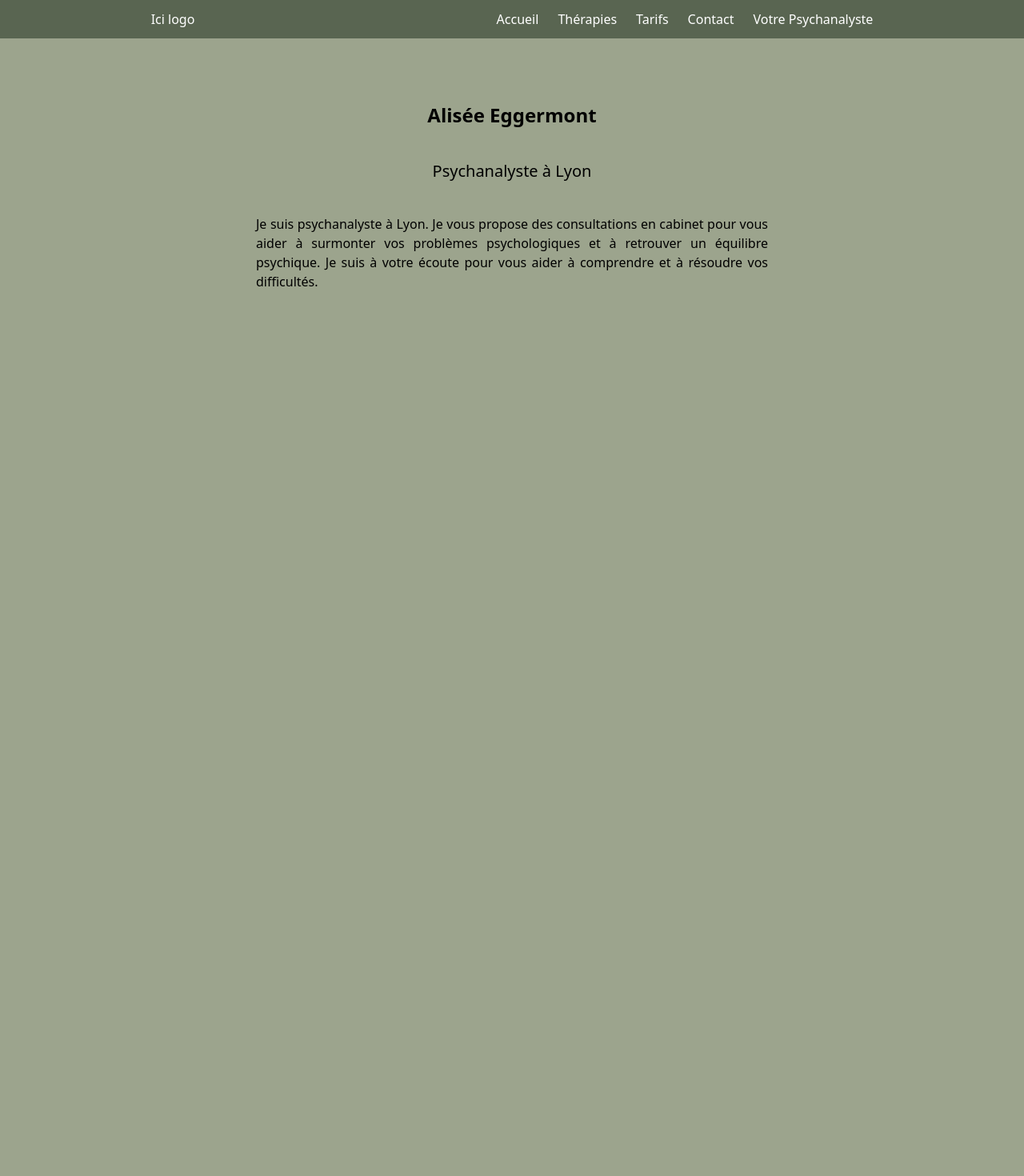
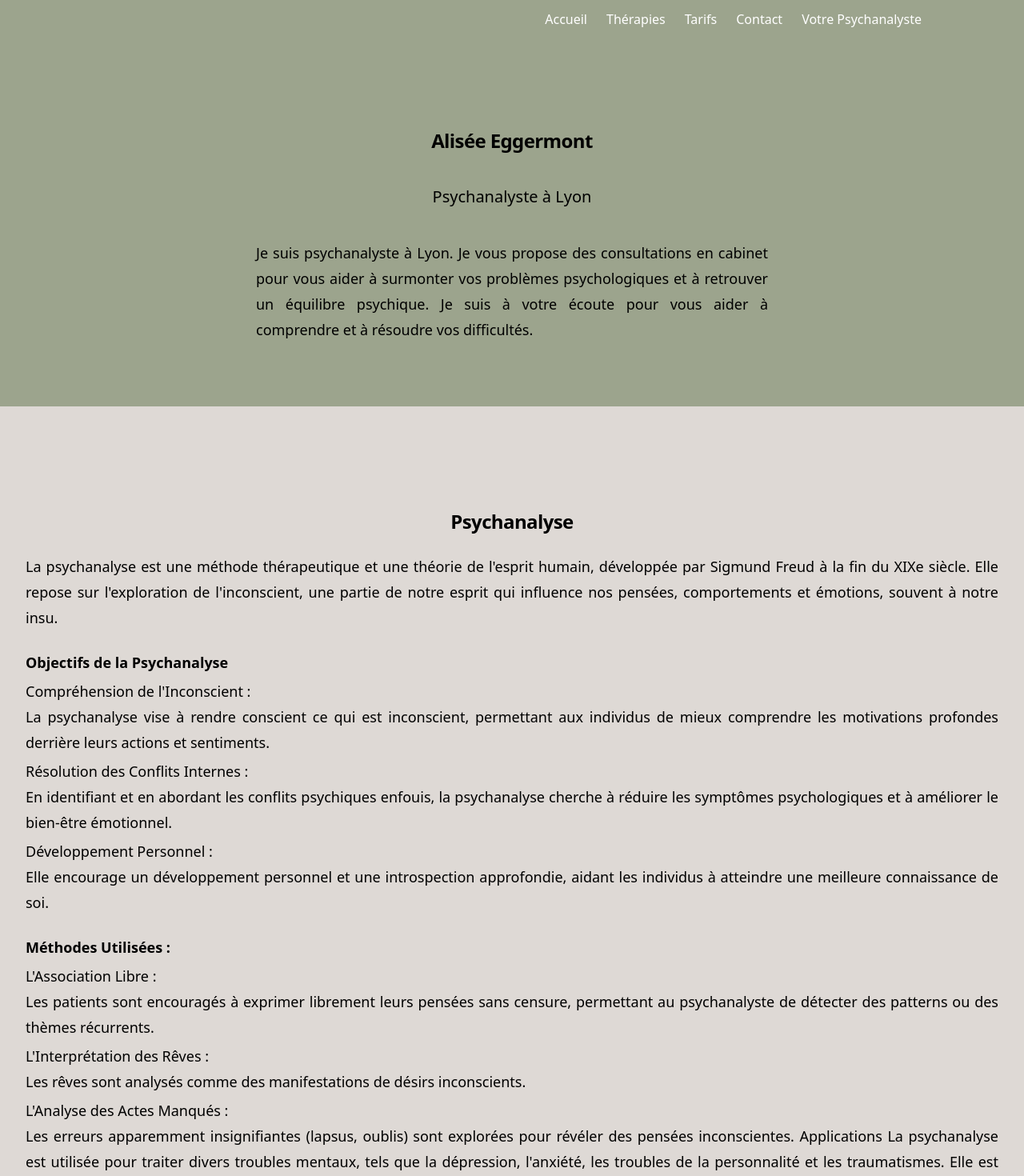
Before and after one commit to mohamedehn/alisee-e, an Angular app: page / in a window 1280 px wide. Shown: the top 1470 px of the page at 80% size. Before the commit the page ends 800 px from the top, so only its background shows below. Built offline with nearby package versions, Linux system fonts and the light colour scheme.

Commit message:
testing font and colors

```diff
--- a/src/app/pages/home/home.component.html
+++ b/src/app/pages/home/home.component.html
@@ -1,9 +1,49 @@
 <section class="flex flex-col w-full h-full">
-  <div class="flex w-full h-full justify-center items-center">
-    <div class="flex flex-col justify-center items-center w-2/3 gap-10 mt-20">
-      <h2 class="text-2xl font-bold">{{name}}</h2>
+  <div class="flex w-full h-full justify-center items-center bg-[#9ca48d] pb-20">
+    <div class="flex flex-col justify-center items-center w-2/3 gap-10 mt-40">
+      <h2 class="text-2xl font-bold tracking-tight ">{{name}}</h2>
       <h3 class="text-xl font-medium">{{introduction}}</h3>
-      <p class="text-justify w-3/4">{{description}}</p>
+      <p class="text-justify w-3/4 text-lg leading-8">{{description}}</p>
     </div>
   </div>
+
+  <div class="px-6 py-24 sm:py-32 lg:px-8">
+    <div class="mx-auto max-w-7xl text-center">
+      <h2 class="text-xl font-bold tracking-tight sm:text-2xl">{{psyTitle}}</h2>
+      <div class="mt-6 text-lg leading-8 text-justify">
+        <span>La psychanalyse est une méthode thérapeutique et une théorie de l'esprit humain, développée par
+          Sigmund Freud à la fin du XIXe siècle. Elle repose sur l'exploration de l'inconscient, une partie
+          de notre esprit qui influence nos pensées, comportements et émotions, souvent à notre insu.</span>
+        <p class="font-semibold mt-6">Objectifs de la Psychanalyse</p>
+        <p class="font-medium mt-1">Compréhension de l'Inconscient :</p> La psychanalyse vise à rendre conscient ce qui est inconscient,
+        permettant aux individus de mieux comprendre les motivations profondes derrière leurs actions et
+        sentiments.
+        <p class="font-medium mt-1">Résolution des Conflits Internes :</p>
+        En identifiant et en abordant les conflits psychiques enfouis,
+        la psychanalyse cherche à réduire les symptômes psychologiques et à améliorer le bien-être
+        émotionnel.
+        <p class="font-medium mt-1">Développement Personnel :</p> Elle encourage un développement personnel et une introspection
+        approfondie, aidant les individus à atteindre une meilleure connaissance de soi.
+        <p class="font-semibold mt-6">Méthodes Utilisées : </p>
+        <p class="font-medium mt-1">L'Association Libre :</p>
+        Les patients sont encouragés à exprimer librement leurs
+        pensées sans censure, permettant au psychanalyste de détecter des patterns ou des thèmes récurrents.
+        <p class="font-medium mt-1">L'Interprétation des Rêves :</p> Les rêves sont analysés comme des manifestations de désirs inconscients.
+        <p class="font-medium mt-1">L'Analyse des Actes Manqués : </p>Les erreurs apparemment insignifiantes (lapsus, oublis) sont
+        explorées pour révéler des pensées inconscientes.
+        Applications
+        La psychanalyse est utilisée pour traiter divers troubles mentaux, tels que la dépression,
+        l'anxiété, les troubles de la personnalité et les traumatismes. Elle est également appliquée dans
+        l'analyse de la culture, de la littérature, et de l'art, offrant une perspective profonde sur la
+        nature humaine.
+        <p class="font-semibold mt-6">Conclusion</p>
+        La psychanalyse, avec son accent sur l'exploration de l'inconscient et des conflits internes,
+        continue d'influencer la psychologie moderne et d'offrir des outils précieux pour comprendre et
+        améliorer la condition humaine.
+        Pour en savoir plus sur la psychanalyse et trouver un professionnel qualifié, consultez notre
+        section dédiée.
+      </div>
+    </div>
+  </div>
+
 </section>
--- a/src/app/pages/home/home.component.ts
+++ b/src/app/pages/home/home.component.ts
@@ -13,7 +13,9 @@ export class HomeComponent implements OnInit {
   public introduction: string = 'Psychanalyste à Lyon';
   public description: string =
     'Je suis psychanalyste à Lyon. Je vous propose des consultations en cabinet pour vous aider à surmonter vos problèmes psychologiques et à retrouver un équilibre psychique. Je suis à votre écoute pour vous aider à comprendre et à résoudre vos difficultés.';
-  constructor() {}
+  public psyTitle: string = 'Psychanalyse';
+
+  constructor() { }
 
   ngOnInit(): void {
     console.log('HomeComponent');
--- a/src/app/shared/components/navbar/navbar.component.html
+++ b/src/app/shared/components/navbar/navbar.component.html
@@ -1,11 +1,8 @@
-<section class="bg-[#596551] h-12">
-  <div class="flex items-center h-full w-full justify-around">
-    <div class="flex h-full text-white items-center">
-      <p>Ici logo</p>
-    </div>
+<section class=" h-12 fixed w-full flex bg-[#9ca48d]">
+  <div class="flex items-center h-full justify-end w-[90%]">
     <div class="flex items-center h-full gap-6">
       @for (element of navElements; track $index) {
-        <a [routerLink]="element.link" class="text-white">
+        <a [routerLink]="element.link" class="text-white hover:text-black">
           {{ element.name }}</a>
       }
     </div>
--- a/src/index.html
+++ b/src/index.html
@@ -1,11 +1,17 @@
-<!doctype html>
-<html lang="en">
+<!DOCTYPE html>
+<html lang="fr">
   <head>
-  <meta charset="utf-8">
+    <meta charset="utf-8" />
     <title>AliseeE</title>
-  <base href="/">
-  <meta name="viewport" content="width=device-width, initial-scale=1">
-  <link rel="icon" type="image/x-icon" href="favicon.ico">
+    <base href="/" />
+    <meta name="viewport" content="width=device-width, initial-scale=1" />
+    <link rel="icon" type="image/x-icon" href="favicon.ico" />
+    <link rel="preconnect" href="https://fonts.googleapis.com" />
+    <link rel="preconnect" href="https://fonts.gstatic.com" crossorigin />
+    <link
+      href="https://fonts.googleapis.com/css2?family=Montserrat:ital,wght@0,100..900;1,100..900&display=swap"
+      rel="stylesheet"
+    />
   </head>
   <body>
     <app-root></app-root>
--- a/src/styles.scss
+++ b/src/styles.scss
@@ -3,5 +3,8 @@
 @tailwind utilities;
 
 body {
-  background-color: #9ca48d;
+  // background-color: #9ca48d;
+  background-color: #ded9d5;
 }
+
+// old bg navbar bg-[#596551]
```
Lines whose indentation alone changed are shown as unchanged.
